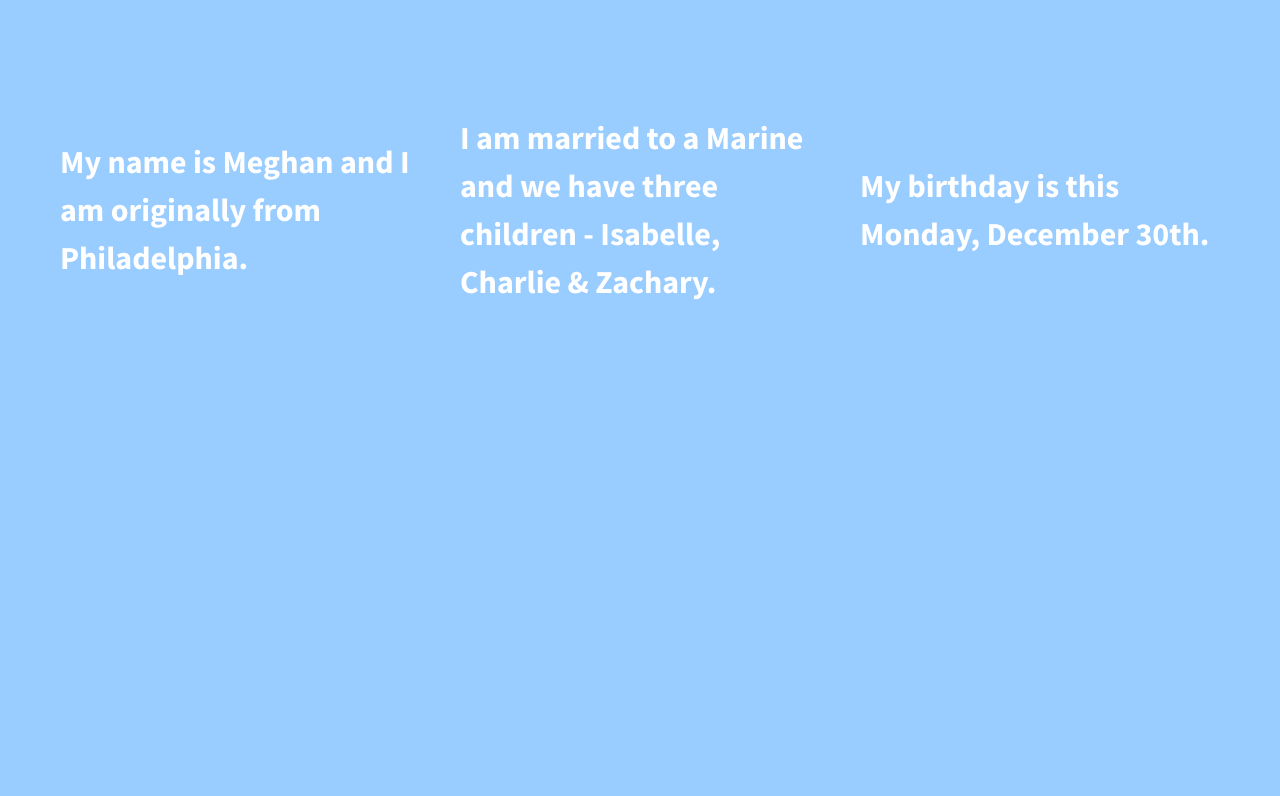
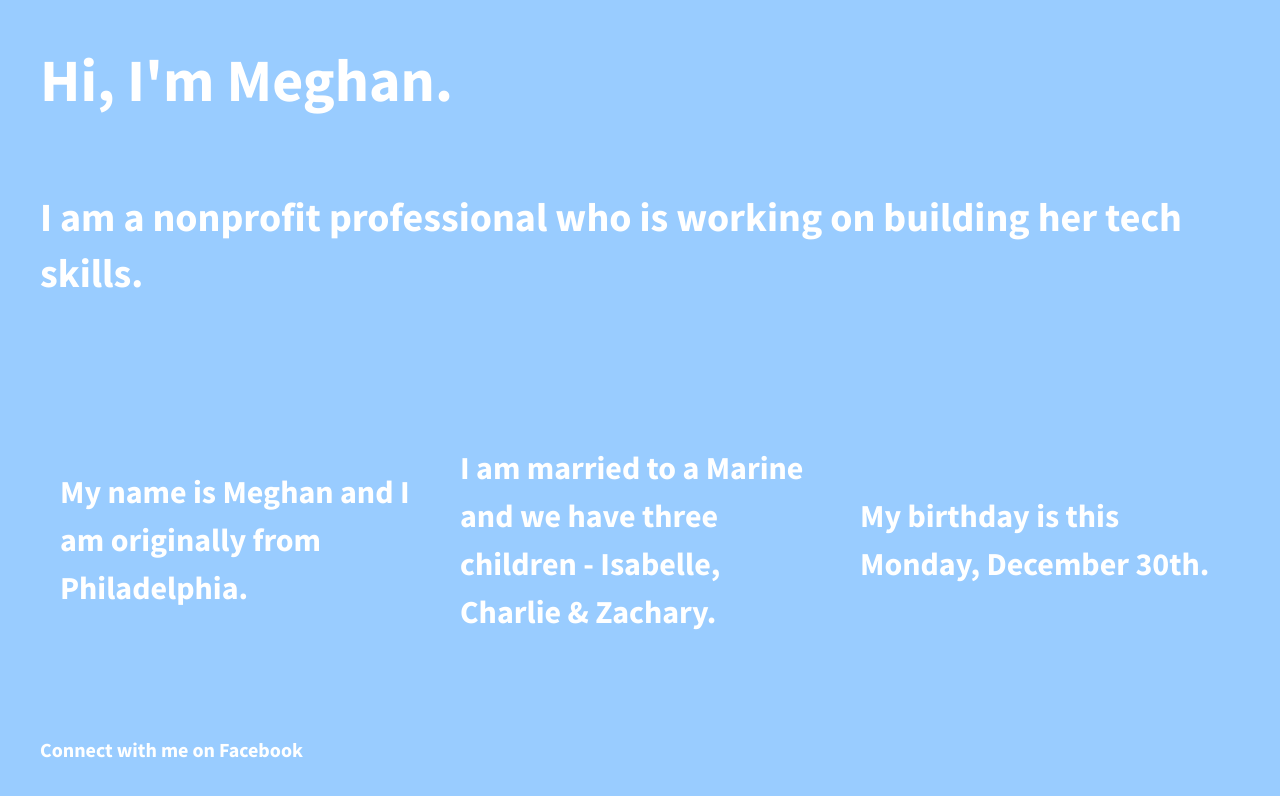
Before and after one commit to meghankelly311/divs-flexbox-starter, a plain HTML site: page index.html in a window 1280 px wide. Drawn offline with nearby package versions, Linux system fonts and the light colour scheme.

Commit message:
personalized and used flex grid

```diff
--- a/css/main.css
+++ b/css/main.css
@@ -99,6 +99,36 @@ textarea {
 html {
   background-color: #99ccff;
   height: 100%;
+  }
+
+header {
+  background-color: #99ccff;
+  font-size: 60px;
+  height: 80px;
+  width: 100%;
+  display: flex;
+  justify-content: flex-start;
+  align-items: center;
+}
+
+footer {
+  background-color: #99ccff;
+  font-size: 20px;
+  height: 80px;
+  width: 100%;
+  display: flex;
+  justify-content: flex-start;
+  align-items: center;
+}
+
+main {
+  background-color: #99ccff;
+  font-size: 40px;
+  height: 250px;
+  width: 100%;
+  display: flex;
+  justify-content: flex-start;
+  align-items: center;
 }
 
 body {
@@ -111,7 +141,10 @@ body {
 .wrapper {
   /*add display:flex and set justify-content to space-between*/
   font-weight: 700;
+  color: #fff;
   display: flex;
+  justify-content: space-between;
+  flex-flow: row wrap;
   justify-content: space-between;
 }
 
--- a/index.html
+++ b/index.html
@@ -22,6 +22,8 @@
         <![endif]-->
 
         <section class="wrapper">
+          <header>Hi, I'm Meghan.</header>
+          <main>I am a nonprofit professional who is working on building her tech skills.</main>
             <div class="div-1">
                 My name is Meghan and I am originally from Philadelphia.
             </div>
@@ -31,6 +33,7 @@
             <div class="div-3">
                 My birthday is this Monday, December 30th.
             </div>
+            <footer>Connect with me on Facebook</footer>
         </section>
 
         <script src="https://ajax.googleapis.com/ajax/libs/jquery/1.11.3/jquery.min.js"></script>
```
